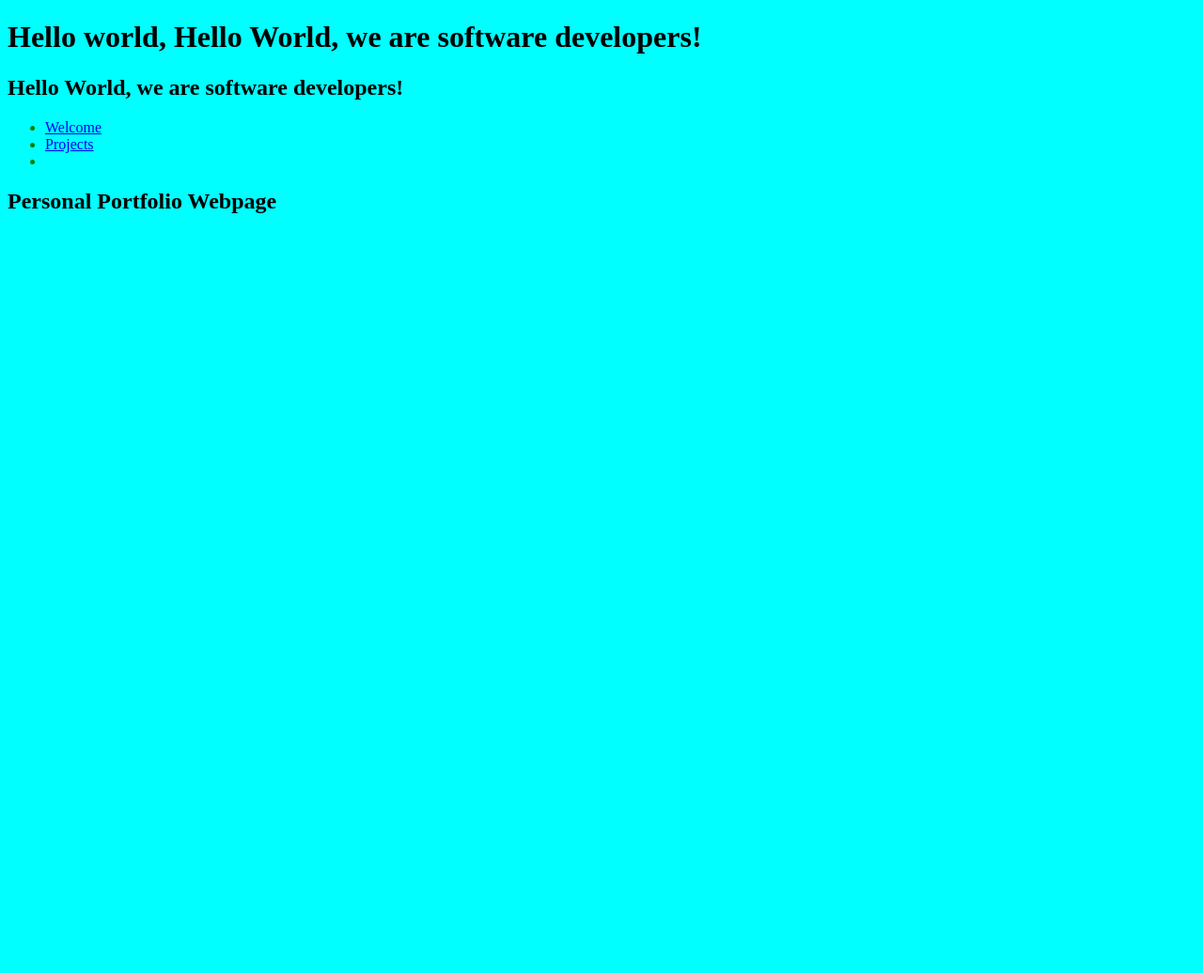
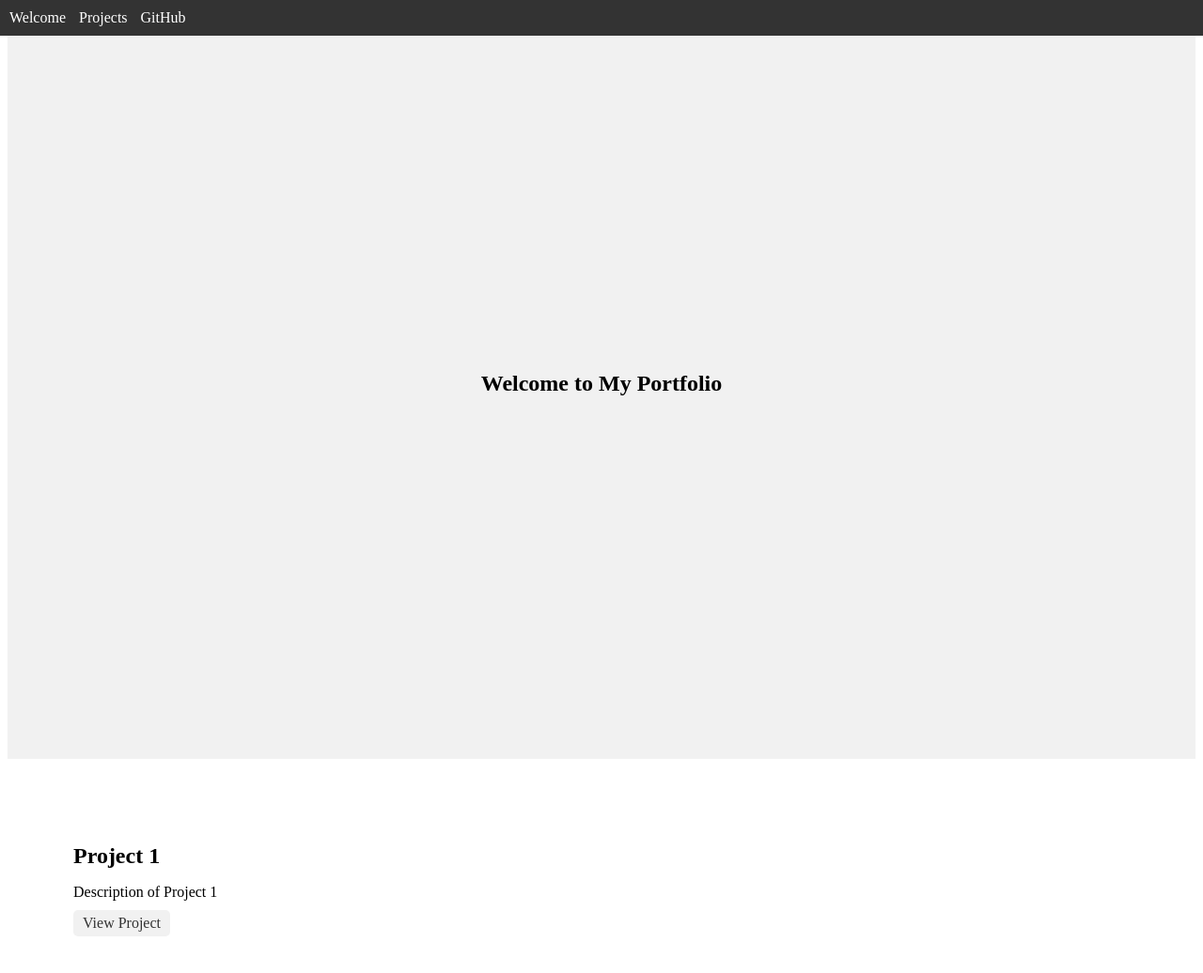
Before and after one commit to Fraol-t/Microverse2, a plain HTML site: page index.html in a window 1280 px wide. Shown: the whole page at 94% size. Before the commit the page ends 800 px from the top, so only its background shows below. Drawn offline with Linux system fonts and the light colour scheme.

Commit message:
finalissima

```diff
--- a/css/style.css
+++ b/css/style.css
@@ -1,9 +1,66 @@
-body{
+#body {
     background-color: aqua;
 }
-#navbar{
-    color: green;
-    background-color: yellow;
+#navbar {
+    position: fixed;
+    top: 0;
+    left: 0;
+    width: 100%;
+    background-color: #333;
+    color: #fff;
+    padding: 10px;
+  }
+
+  #navbar ul {
+    list-style: none;
+    margin: 0;
+    padding: 0;
+  }
+
+  #navbar ul li {
     display: inline;
-    justify-content: space-around;
-}
+    margin-right: 10px;
+  }
+
+  #navbar ul li a {
+    color: #fff;
+    text-decoration: none;
+  }
+
+  /* Welcome section styles */
+  #welcome-section {
+    height: 100vh;
+    display: flex;
+    justify-content: center;
+    align-items: center;
+    background-color: #f1f1f1;
+  }
+
+  /* Projects section styles */
+  #projects {
+    padding: 50px;
+  }
+
+  .project-tile {
+    margin-bottom: 20px;
+    background-color: #fff;
+    padding: 20px;
+    border-radius: 5px;
+  }
+
+  .project-tile h2 {
+    margin-bottom: 10px;
+  }
+
+  .project-tile p {
+    margin-bottom: 10px;
+  }
+
+  .project-tile a {
+    color: #333;
+    text-decoration: none;
+    display: inline-block;
+    padding: 5px 10px;
+    background-color: #f1f1f1;
+    border-radius: 5px;
+  }
--- a/index.html
+++ b/index.html
@@ -7,32 +7,29 @@
   </head>
 
   <body>
-    <script src="https://cdn.freecodecamp.org/testable-projects-fcc/v1/bundle.js"></script>
-
-    <h1>Hello world, Hello World, we are software developers!</h1>
-    <h2>Hello World, we are software developers!</h2>
-    <!DOCTYPE html>
-    <html lang="en">
-      <head>
-        <meta charset="UTF-8">
-        <title>Fork Me! FCC: Test Suite Template</title>
-        <link rel= link rel="stylesheet" href="styles.css">
-      </head>
-      <script src=""></script>
-      <nav id="navbar">
+    <header id="navbar">
+      <nav>
         <ul>
           <li><a href="#welcome-section">Welcome</a></li>
           <li><a href="#projects">Projects</a></li>
-          <li><a id= "profile-link" href="https://github.com/Fraol-t/Microverse2"target="_blank"></a></li>
-          </ul>
-          </nav>
-    <section id ="welcome-section">
-    <h1>Personal Portfolio Webpage</h1>
+          <li><a id="profile-link" href="https://github.com/nobleenia" target="_blank">GitHub</a></li>
+        </ul>
+      </nav>
+    </header>
+
+    <section id="welcome-section">
+      <h1>Welcome to My Portfolio</h1>
     </section>
+
     <section id="projects">
-      <a href ="project 1.html"></a>
-      <div class="project-tile"></div>
+      <div class="project-tile">
+        <h2>Project 1</h2>
+        <p>Description of Project 1</p>
+        <a href="project1.html">View Project</a>
+      </div>
+      <!-- Add more project-tile elements as needed -->
     </section>
-    <script  src="js/index.js"></script>
+
+    <script src="script.js"></script>
   </body>
-</html>
+  </html>
```
